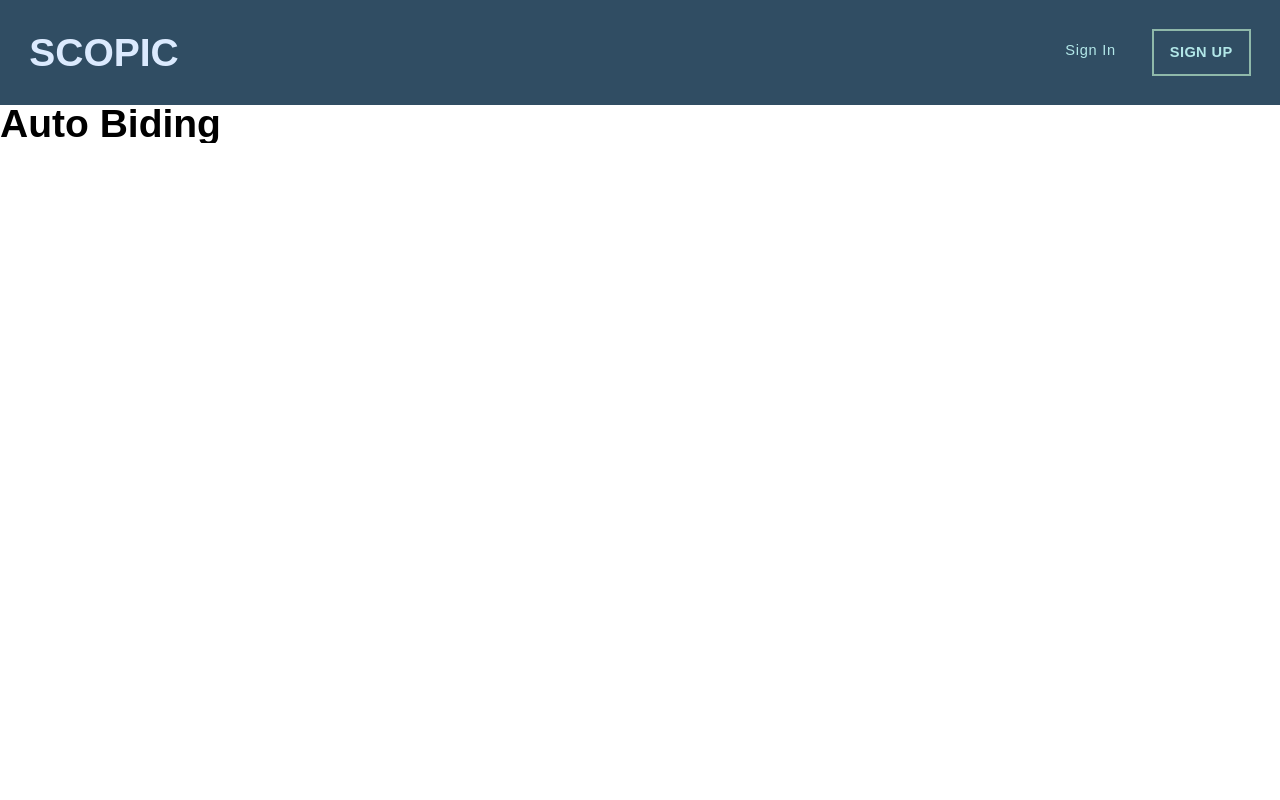
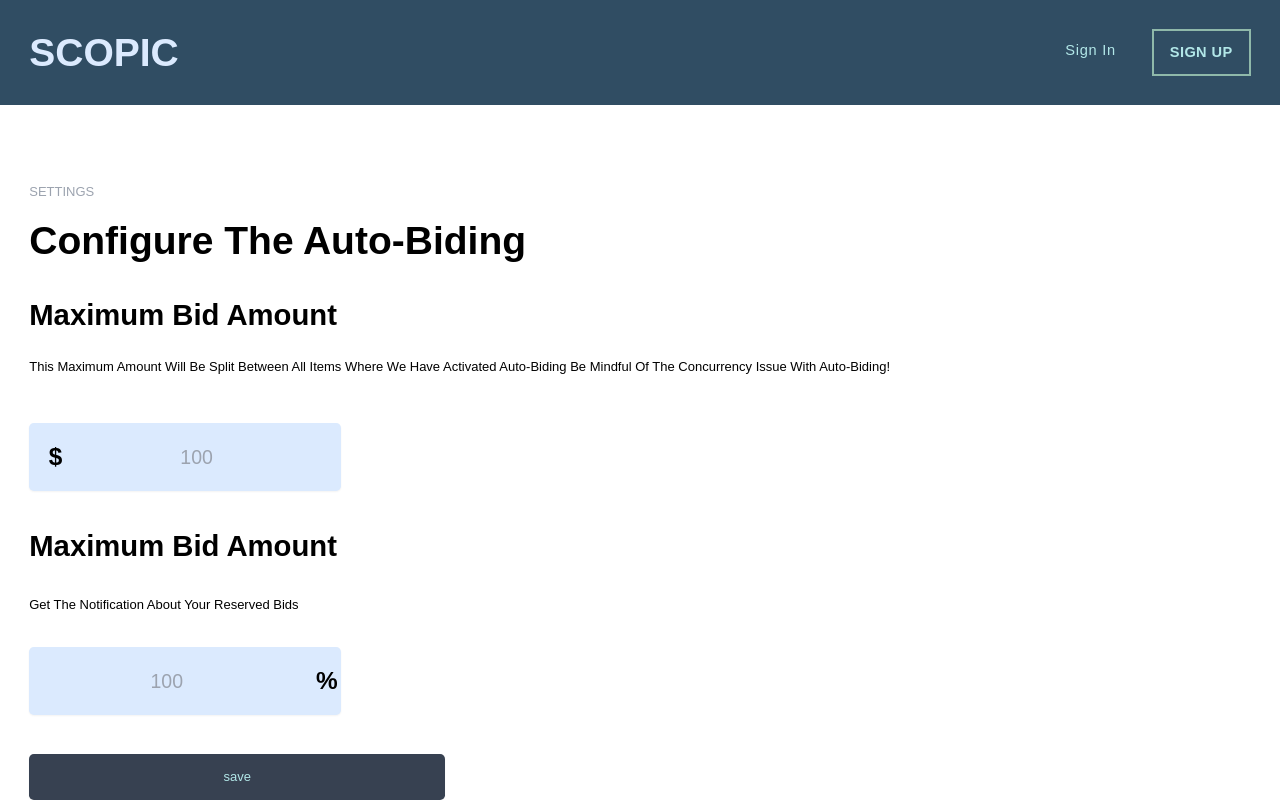
Before and after one commit to zharrane/Task-SC, a React (Create React App) app: page /auto-bid in a window 1280 px wide. Built offline with nearby package versions, Linux system fonts and the light colour scheme; the HTML template or start-up script is replaced by a standard one.

Commit message:
add: auto bid page and still need enhancement

```diff
--- a/src/components/Header/index.tsx
+++ b/src/components/Header/index.tsx
@@ -1,3 +1,4 @@
+import { Link } from "react-router-dom"
 import StyledLink from "../StyledLink"
 
 const Header = () => {
@@ -8,7 +9,9 @@ const Header = () => {
       <nav
         className={`flex justify-between container mx-auto p-9 items-center `}
       >
-        <h1 className={`uppercase text-blue-100 `}>scopic</h1>
+        <Link to="/">
+          <h1 className={`uppercase text-blue-100 `}>scopic</h1>
+        </Link>
         <ul className="flex gap-6">
           <li>
             <StyledLink
--- a/src/pages/AutoBid.tsx
+++ b/src/pages/AutoBid.tsx
@@ -1,8 +1,50 @@
+import StyledButton from "../components/StyledButton"
+
 const AutoBid = () => {
   return (
-    <div>
-      <h1>Auto Biding</h1>
-    </div>
+    <main className="py-24 overflow-auto ">
+      <div className="container mx-auto lg:overflow-hidden px-9">
+        <div className="flex flex-col gap-24 lg:gap-12 ">
+          <div className="flex flex-col gap-6">
+            <p className="text-gray-400 uppercase">settings</p>
+            <h1> configure the auto-biding</h1>
+          </div>
+          <div className="flex flex-col gap-10 lg:gap-6">
+            <h2>maximum bid amount</h2>
+            <p className="leading-10">
+              this maximum amount will be split between all items where we have
+              activated auto-biding be mindful of the concurrency issue with
+              auto-biding!
+            </p>
+          </div>
+          <div>
+            <div className="flex max-w-sm gap-5 p-6 bg-blue-100 rounded-md shadow-sm filter ">
+              <span className="text-3xl font-bold">$</span>
+              <input
+                type="number"
+                placeholder="100"
+                className="text-2xl text-center bg-transparent text-bold focus:outline-none"
+                min="0"
+              />
+            </div>
+          </div>
+          <div className="flex flex-col gap-10">
+            <h2>maximum bid amount</h2>
+            <p>get the notification about your reserved bids</p>
+            <div className="flex max-w-sm gap-5 p-6 bg-blue-100 rounded-md shadow-sm filter ">
+              <input
+                type="number"
+                placeholder="100"
+                className="text-2xl text-center bg-transparent text-bold focus:outline-none"
+                min="0"
+              />
+              <span className="text-3xl font-bold">%</span>
+            </div>
+          </div>
+          <StyledButton text="save" className="max-w-lg" />
+        </div>
+      </div>
+    </main>
   )
 }
 
--- a/src/pages/Details.tsx
+++ b/src/pages/Details.tsx
@@ -9,7 +9,7 @@ const Details = () => {
   const { id } = useParams()
   useEffect(() => {}, [id])
   return (
-    <div className="flex flex-col overflow-x-hidden overflow-y-auto md:flex-row ">
+    <main className="flex flex-col overflow-x-hidden overflow-y-auto md:flex-row ">
       <div className="md:w-7/12 ">
         <ImageGal />
       </div>
@@ -21,8 +21,8 @@ const Details = () => {
         </div>
         <div className="flex flex-col gap-4 overflow-hidden ">
           <h1>details</h1>
-          <div className="overflow-y-auto">
-            <p>
+          <div className="overflow-y-auto ">
+            <p className="leading-relaxed">
               Lorem ipsum dolor sit amet consectetur adipisicing elit. Ex amet
               autem accusantium velit quidem! Nisi sit consectetur culpa
               accusantium at sint error, doloribus dolorem possimus laudantium
@@ -100,7 +100,7 @@ const Details = () => {
 
         <StyledButton text="Place a bid" />
 
-        <div className="flex gap-2">
+        <div className="flex items-center gap-2">
           <CheckBox name="activate the" />
           <Link to="/auto-bid">
             <p className="text-gray-900 underline hover:text-black ">
@@ -109,7 +109,7 @@ const Details = () => {
           </Link>
         </div>
       </section>
-    </div>
+    </main>
   )
 }
 
```
